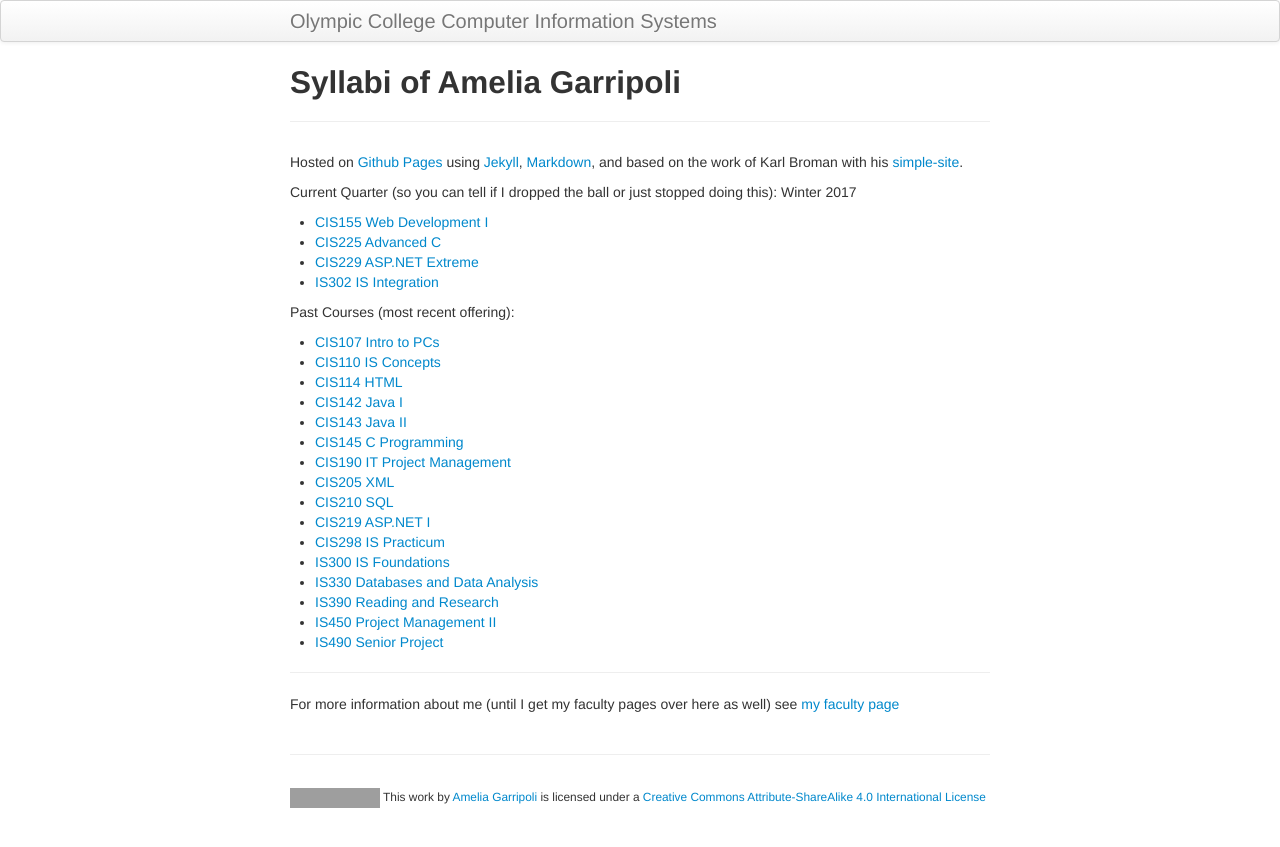
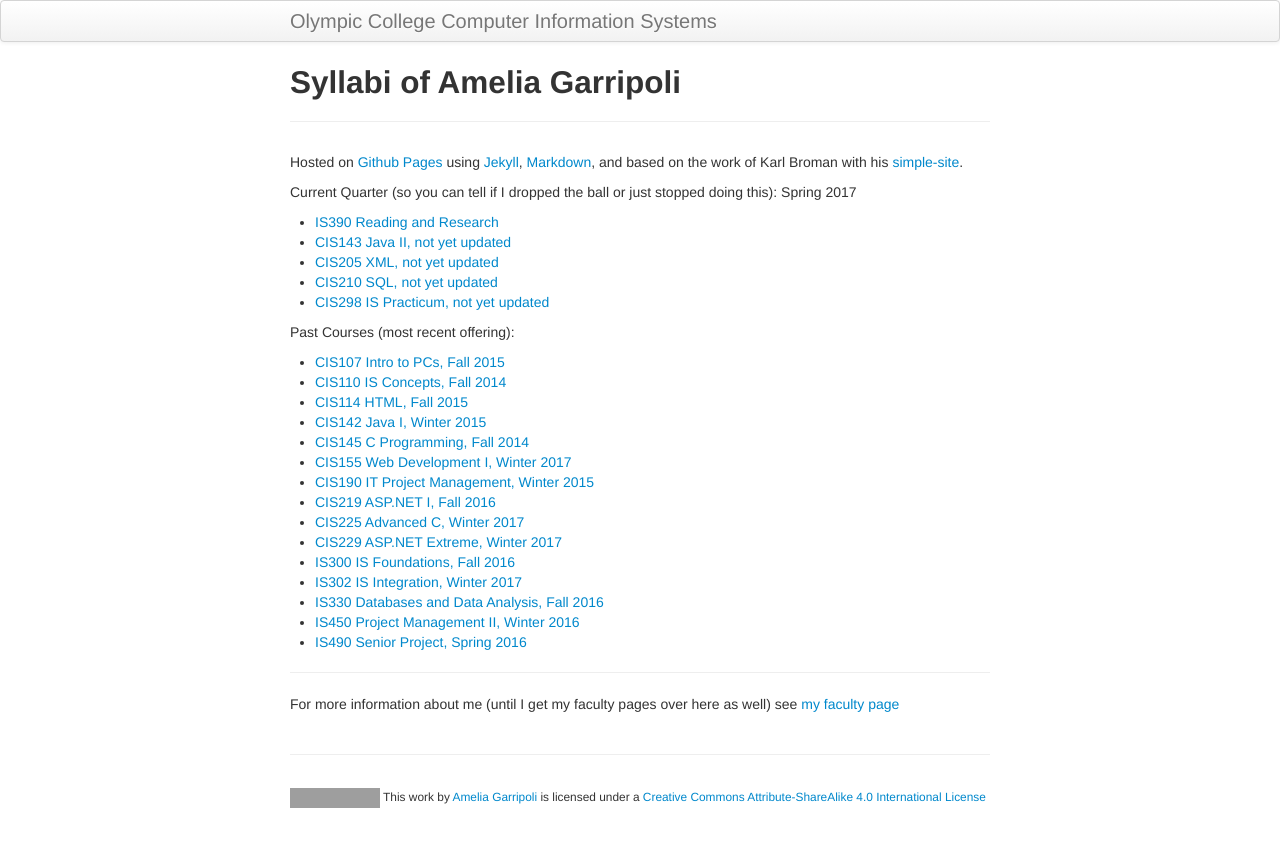
Before and after one commit to argoc/syllabub, a Jekyll site: the page built from index.md, in a window 1280 px wide. Shown: the top 847 px of the page. Built offline with Jekyll 4.4.1, drawn with Linux system fonts in a browser that asks for light colours; grey boxes are pictures that could not be loaded.

Commit message:
Update index for Spring 2017

```diff
--- a/index.md
+++ b/index.md
@@ -11,32 +11,31 @@ Hosted on
 based on the work of Karl Broman with his
 [simple-site](http://kbromain.gitpage.io/simple-site).
 
-Current Quarter (so you can tell if I dropped the ball or just stopped doing this): Winter 2017
+Current Quarter (so you can tell if I dropped the ball or just stopped doing this): Spring 2017
 
-- [CIS155 Web Development I](CIS155.html)
-- [CIS225 Advanced C](CIS225.html)
-- [CIS229 ASP.NET Extreme](CIS229.html)
-- [IS302 IS Integration](IS302.html)
+- [IS390 Reading and Research](IS390.html)
+- [CIS143 Java II, not yet updated](CIS143.html)
+- [CIS205 XML, not yet updated](CIS205.html)
+- [CIS210 SQL, not yet updated](CIS210.html)
+- [CIS298 IS Practicum, not yet updated](CIS298.html)
 
 Past Courses (most recent offering):
 
-- [CIS107 Intro to PCs](archive/2015_Fall_CIS_107_Item_2152_Syllabus.html)
-- [CIS110 IS Concepts](archive/2014_Fall_CIS_110_Syllabus_Garripoli.htm)
-- [CIS114 HTML](archive/2015_Fall_CIS_114_Item_2170_Syllabus.html)
-- [CIS142 Java I](archive/2015_Winter_CIS_142_Syllabus_Garripoli.html)
-- [CIS143 Java II](archive/2016_Spring_CIS_143_Syllabus_Garripoli.html)
-- [CIS145 C Programming](archive/2014_Fall_CIS_145_Syllabus_Garripoli.html)
-- [CIS190 IT Project Management](archive/2015_Winter_CIS_190_Syllabus_Garripoli.html)
-- [CIS205 XML](CIS205.html)
-- [CIS210 SQL](archive/2016_Spring_CIS_210_Syllabus_Garripoli.html)
-- [CIS219 ASP.NET I](CIS219.html)
-- [CIS298 IS Practicum](archive/2016_Spring_CIS_298_Syllabus_Garripoli.html)
-- [IS300 IS Foundations](archive/2016_Fall_IS300_Item_2250_2251_syllabus_v0.pdf)
-- [IS330 Databases and Data Analysis](IS330.html)
-- [IS390 Reading and Research](archive/2016_Spring_IS_390_Syllabus_Garripoli_Becker.html)
-- [IS450 Project Management II](archive/2016_Winter_IS_450_Syllabus_Garripoli.pdf)
-- [IS490 Senior Project](archive/2016_Spring_IS_490_Syllabus_Garripoli_Becker.html)
-
+- [CIS107 Intro to PCs, Fall 2015](archive/2015_Fall_CIS_107_Item_2152_Syllabus.html)
+- [CIS110 IS Concepts, Fall 2014](archive/2014_Fall_CIS_110_Syllabus_Garripoli.htm)
+- [CIS114 HTML, Fall 2015](archive/2015_Fall_CIS_114_Item_2170_Syllabus.html)
+- [CIS142 Java I, Winter 2015](archive/2015_Winter_CIS_142_Syllabus_Garripoli.html)
+- [CIS145 C Programming, Fall 2014](archive/2014_Fall_CIS_145_Syllabus_Garripoli.html)
+- [CIS155 Web Development I, Winter 2017](CIS155.html)
+- [CIS190 IT Project Management, Winter 2015](archive/2015_Winter_CIS_190_Syllabus_Garripoli.html)
+- [CIS219 ASP.NET I, Fall 2016](CIS219.html)
+- [CIS225 Advanced C, Winter 2017](CIS225.html)
+- [CIS229 ASP.NET Extreme, Winter 2017](CIS229.html)
+- [IS300 IS Foundations, Fall 2016](archive/2016_Fall_IS300_Item_2250_2251_syllabus_v0.pdf)
+- [IS302 IS Integration, Winter 2017](IS302.html)
+- [IS330 Databases and Data Analysis, Fall 2016](IS330.html)
+- [IS450 Project Management II, Winter 2016](archive/2016_Winter_IS_450_Syllabus_Garripoli.pdf)
+- [IS490 Senior Project, Spring 2016](archive/2016_Spring_IS_490_Syllabus_Garripoli_Becker.html)
 
 
 ---
```
